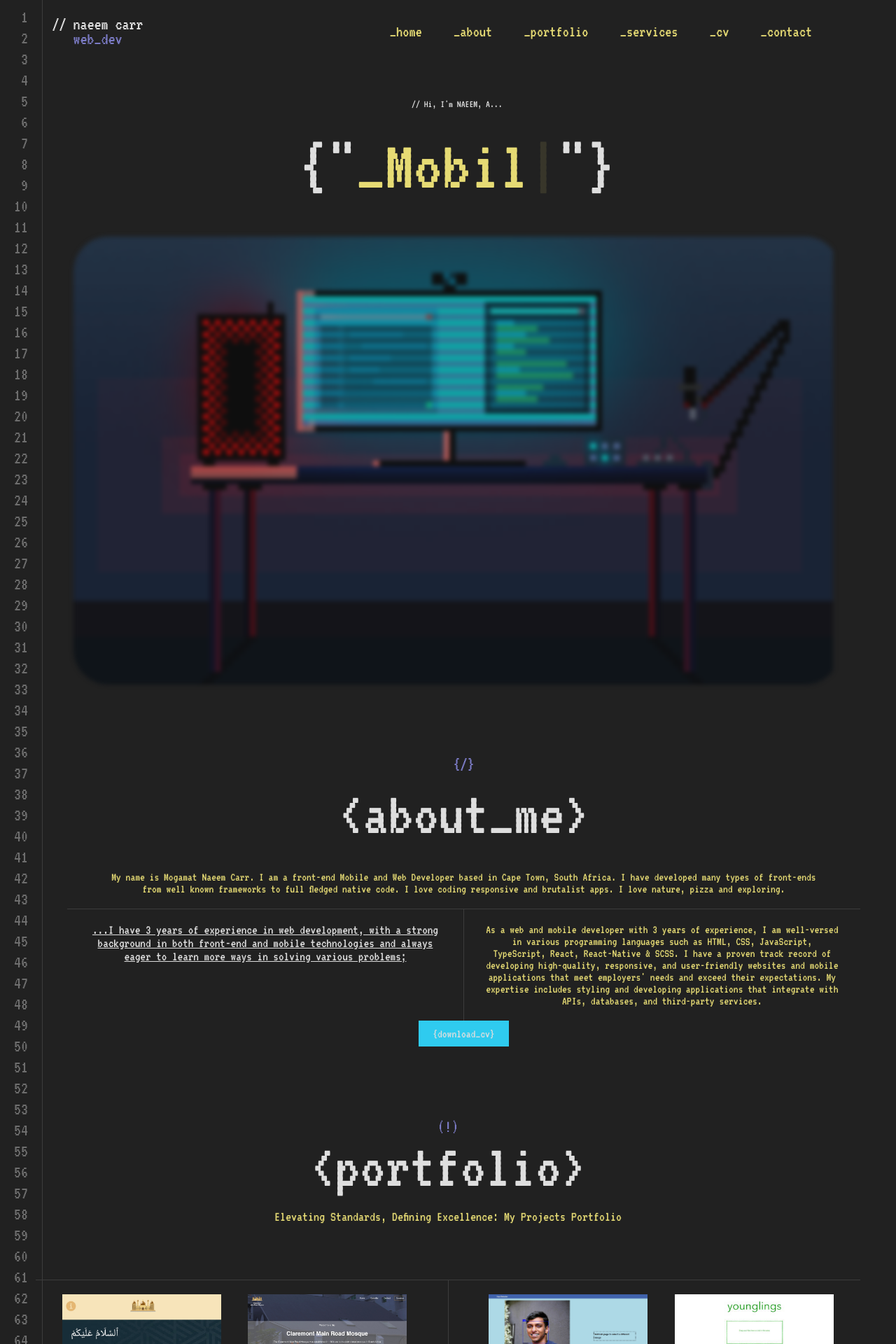
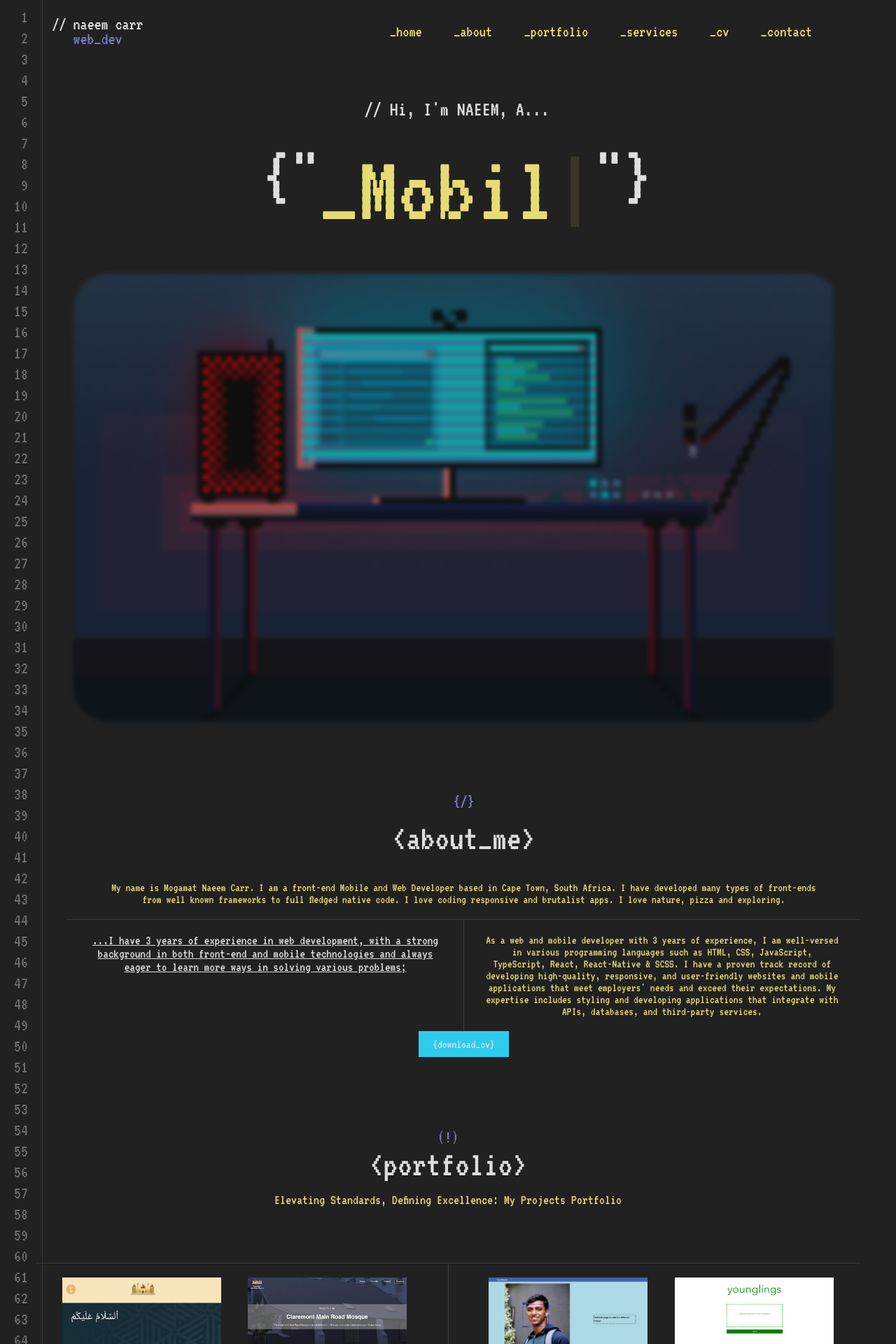
Before and after one commit to naeem2000/personal-website-next, a Next.js app: page / in a window 1280 px wide. Shown: the top 1920 px of the page at 70% size. Built offline with nearby package versions, Linux system fonts and the light colour scheme.

Commit message:
added services

```diff
--- a/app/globals.css
+++ b/app/globals.css
@@ -30,6 +30,20 @@ section {
   font-family: 'VT323', monospace;
   position: relative;
   overflow: hidden;
+}
+
+section div span {
+  font-size: 2vw;
+  line-height: 1em;
+  color: var(--purple);
+  font-weight: lighter;
+}
+
+section div h1 {
+  font-size: 4vw;
+  color: var(--white);
+  line-height: 1em;
+  font-weight: lighter;
 }
 
 button {
@@ -466,7 +480,7 @@ header .mobile-nav {
 .hero h1 {
   color: var(--white);
   font-weight: lighter;
-  font-size: 1.15vw;
+  font-size: 30px;
 }
 
 .hero h2 {
@@ -479,6 +493,7 @@ header .mobile-nav {
 
 .hero h2 span {
   color: var(--yellow);
+  font-size: 140px;
 }
 
 .hero .header-bg {
@@ -607,20 +622,6 @@ header .mobile-nav {
   text-align: center;
 }
 
-.about div span {
-  font-size: 2vw;
-  line-height: 1em;
-  color: var(--purple);
-  font-weight: lighter;
-}
-
-.about div h1 {
-  font-size: 7vw;
-  color: var(--white);
-  line-height: 1em;
-  font-weight: lighter;
-}
-
 .about div p {
   width: 550px;
   margin-top: 15px;
@@ -1078,33 +1079,18 @@ header .mobile-nav {
   height: 100%;
 }
 
-.portfolio .portfolio-head {
+.portfolio>div:nth-child(1) {
   display: flex;
   align-items: center;
   justify-content: center;
   flex-direction: column;
 }
 
-.portfolio .portfolio-head span {
-  font-size: 2vw;
-  line-height: 1em;
-  color: var(--purple);
-  font-weight: lighter;
-}
-
-.portfolio .portfolio-head h1 {
-  font-size: 7vw;
-  color: var(--white);
-  line-height: 1em;
-  font-weight: lighter;
-}
-
-.portfolio .portfolio-head p {
+.portfolio>div p {
   margin-top: 15px;
   color: var(--yellow);
   font-size: 20px;
   font-weight: lighter;
-  text-align: center;
 }
 
 .portfolio .portfolio-body {
@@ -1510,3 +1496,45 @@ header .mobile-nav {
 }
 
 /* PORTFOLIO END */
+
+/* SERVICES START */
+
+.services {
+  height: 100%;
+}
+
+.services div {
+  display: flex;
+  align-items: center;
+  justify-content: center;
+  flex-direction: column;
+}
+
+.services .services-body {
+  padding-top: 60px;
+}
+
+.services .services-body p {
+  width: 100%;
+  text-align: center;
+  border-top: 1px solid var(--border-color);
+  border-bottom: 1px solid var(--border-color);
+  margin: 20px;
+  font-weight: lighter;
+  font-size: 140px;
+}
+
+.services .services-body p:nth-child(1) {
+  color: var(--blue);
+}
+
+.services .services-body p:nth-child(2) {
+  color: var(--purple);
+}
+
+.services .services-body p span {
+  font-size: 140px;
+  color: var(--white);
+}
+
+/* SERVICES END */
--- a/app/page.tsx
+++ b/app/page.tsx
@@ -11,23 +11,27 @@ export default function Home() {
 	});
 
 	const Line = dynamic(() => import('./components/numberLine'), {
-		ssr: false,
+		ssr: true,
 	});
 
 	const Nav = dynamic(() => import('./Nav/page'), {
-		ssr: false,
+		ssr: true,
 	});
 
 	const Hero = dynamic(() => import('./hero/page'), {
-		ssr: false,
+		ssr: true,
 	});
 
 	const About = dynamic(() => import('./about/page'), {
-		ssr: false,
+		ssr: true,
 	});
 
 	const Portfolio = dynamic(() => import('./portfolio/page'), {
-		ssr: false,
+		ssr: true,
+	});
+
+	const Services = dynamic(() => import('./services/page'), {
+		ssr: true,
 	});
 
 	return (
@@ -37,6 +41,7 @@ export default function Home() {
 			<Hero />
 			<About />
 			<Portfolio />
+			<Services />
 			<ScrollToTop className='scroll-to-top-button' smooth />
 		</>
 	);
--- a/app/portfolio/page.tsx
+++ b/app/portfolio/page.tsx
@@ -6,7 +6,7 @@ import { pageData } from '../components/data';
 export default function Portfolio() {
 	return (
 		<section className='portfolio' id='portfolio'>
-			<div className='portfolio-head'>
+			<div>
 				<span data-aos='fade-left'>{`(!)`}</span>
 				<h1 data-aos='fade-right'>{'<portfolio>'}</h1>
 				<p data-aos='fade-up'>
--- /dev/null
+++ b/app/services/page.tsx
@@ -0,0 +1,22 @@
+'use client';
+import React from 'react';
+
+export default function services() {
+	return (
+		<section className='services'>
+			<div>
+				<span data-aos='fade-left'>{`{#}`}</span>
+				<h1 data-aos='fade-right'>{'<services>'}</h1>
+				<p>awe</p>
+			</div>
+			<div className='services-body'>
+				<p>
+					<span>{'{"'}</span>_front end developer<span>{'"}'}</span>
+				</p>
+				<p>
+					<span>{'{"'}</span>_mobile developer<span>{'"}'}</span>
+				</p>
+			</div>
+		</section>
+	);
+}
```
